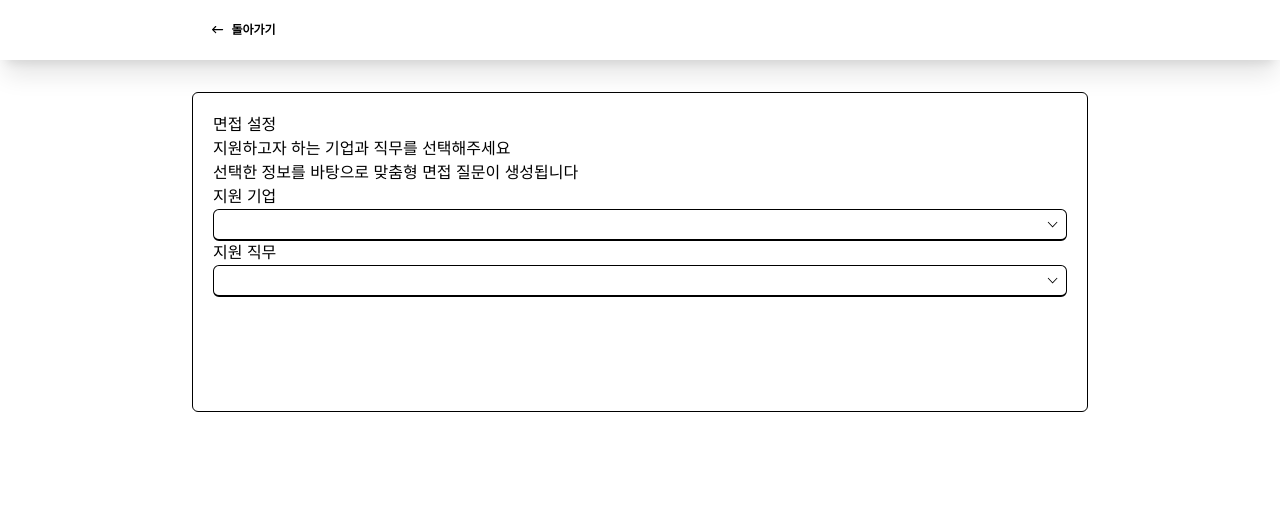
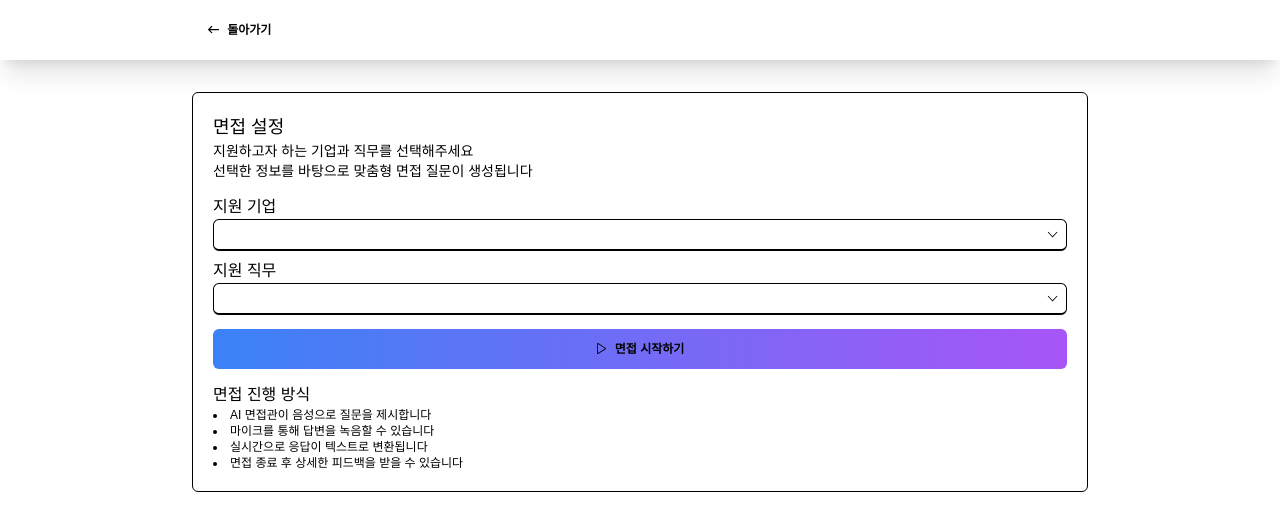
Before and after one commit to kyuris01/TOOCK-Frontend-Deploy, a Next.js app: page /interview in a window 1280 px wide. Shown: the top 530 px of the page. Built offline with nearby package versions, Linux system fonts and the light colour scheme.

Commit message:
feat : 면접 설정 페이지 관련 컴포넌트 구현

```diff
--- a/src/app/dashboard/components/StatSection.tsx
+++ b/src/app/dashboard/components/StatSection.tsx
@@ -1,12 +1,17 @@
 import React from "react";
-import { STATS_CONFIG } from "../data/statsCards.config";
+import { STATS_CONFIG } from "../constants/statsCards.constants";
 import StatsCard from "./StatsCard";
 import { userStatistics } from "@/app/dashboard/mockData";
 
 const StatSection = () => {
   const dataArr = Object.values(userStatistics);
   return (
-    <div className="flex flex-row gap-5 w-[100%]">
+    <div
+      className="
+      flex flex-col sm:flex-row gap-5
+      w-[100%]
+      p-3 sm:p-0"
+    >
       {STATS_CONFIG.map((item, index) => {
         return { ...item, data: dataArr[index] };
       }).map((item, _) => {
--- a/src/app/interview/components/InterviewSettingBox.tsx
+++ b/src/app/interview/components/InterviewSettingBox.tsx
@@ -1,14 +1,23 @@
+"use client";
+
 import React from "react";
-import { INTERVIEW_SETTING_CONFIG } from "../data/interviewSetting.config";
+import { INTERVIEW_SETTING_CONFIG } from "../constants/interviewSetting.constants";
 import Dropdown from "@/app/ui/Dropdown/Dropdown";
+import Button from "@/app/ui/Button";
+import Play from "@/assets/play.svg";
+import { INTERVIEW_RULES } from "../constants/interviewRules.constants";
 
 const InterviewSettingBox = () => {
+  const clickStartInterviewHandler = () => {};
   return (
-    <div className="flex flex-col w-full h-[20rem] rounded-md border p-5">
-      <div>면접 설정</div>
-      <div>지원하고자 하는 기업과 직무를 선택해주세요</div>
-      <div>선택한 정보를 바탕으로 맞춤형 면접 질문이 생성됩니다</div>
+    <div className="flex flex-col justify-between w-full h-[25rem] rounded-md border p-5">
       <div>
+        <div className="text-lg">면접 설정</div>
+        <div className="text-sm">지원하고자 하는 기업과 직무를 선택해주세요</div>
+        <div className="text-sm">선택한 정보를 바탕으로 맞춤형 면접 질문이 생성됩니다</div>
+      </div>
+
+      <div className="flex flex-col gap-2">
         {INTERVIEW_SETTING_CONFIG.map((v, idx) => {
           return (
             <div>
@@ -18,6 +27,26 @@ const InterviewSettingBox = () => {
           );
         })}
       </div>
+      <Button
+        label={"면접 시작하기"}
+        width={"100%"}
+        height={"2.5rem"}
+        icon={<Play width="0.7rem" height="0.7rem" />}
+        gradient="linear-gradient(90deg, #3b82f6, #a855f7)"
+        clickHandler={clickStartInterviewHandler}
+      />
+      <div>
+        <div>면접 진행 방식</div>
+        <ul className="list-disc list-inside">
+          {INTERVIEW_RULES.map((v, _) => {
+            return (
+              <li key={v.id} className="text-xs">
+                {v.text}
+              </li>
+            );
+          })}
+        </ul>
+      </div>
     </div>
   );
 };
--- /dev/null
+++ b/src/app/interview/constants/interviewRules.constants.ts
@@ -0,0 +1,18 @@
+export const INTERVIEW_RULES = [
+  {
+    id: 0,
+    text: "AI 면접관이 음성으로 질문을 제시합니다",
+  },
+  {
+    id: 1,
+    text: "마이크를 통해 답변을 녹음할 수 있습니다",
+  },
+  {
+    id: 2,
+    text: "실시간으로 응답이 텍스트로 변환됩니다",
+  },
+  {
+    id: 3,
+    text: "면접 종료 후 상세한 피드백을 받을 수 있습니다",
+  },
+];
--- a/src/app/interview/page.tsx
+++ b/src/app/interview/page.tsx
@@ -5,7 +5,7 @@ const Page = () => {
   return (
     <div className="flex flex-col items-center justify-start gap-5 min-h-screen w-full bg-white">
       <TopNav />
-      <div className="w-[100%] sm:w-[70%] mt-3">
+      <div className="w-[100%] sm:w-[70%] mt-3 p-3 sm:p-0">
         <InterviewSettingBox />
       </div>
     </div>
--- a/src/app/ui/Button.tsx
+++ b/src/app/ui/Button.tsx
@@ -4,8 +4,8 @@ import { useState } from "react";
 
 interface Props {
   label?: string;
-  width?: number;
-  height?: number;
+  width?: string;
+  height?: string;
   bgColor?: string;
   color?: string;
   hoverBgColor?: string;
@@ -17,8 +17,8 @@ interface Props {
 
 const Button = ({
   label,
-  width = 6.5,
-  height = 2.5,
+  width,
+  height,
   bgColor,
   color,
   hoverBgColor,
@@ -35,8 +35,8 @@ const Button = ({
     <div
       className="flex flex-row justify-center items-center px-4 py-2 font-bold rounded-md gap-2 group cursor-pointer select-none"
       style={{
-        width: `${width}rem`,
-        height: `${height}rem`,
+        width: `${width}`,
+        height: `${height}`,
         backgroundColor: currentBgColor,
         color: currentColor,
         backgroundImage: gradient,
```
Also changed, not shown: src/app/dashboard/constants/statsCards.constants.ts (renamed from src/app/dashboard/data/statsCards.config.ts), src/app/interview/constants/interviewSetting.constants.ts (renamed from src/app/interview/data/interviewSetting.config.ts), 1 other file (tests, documents, lock files or other folders).
